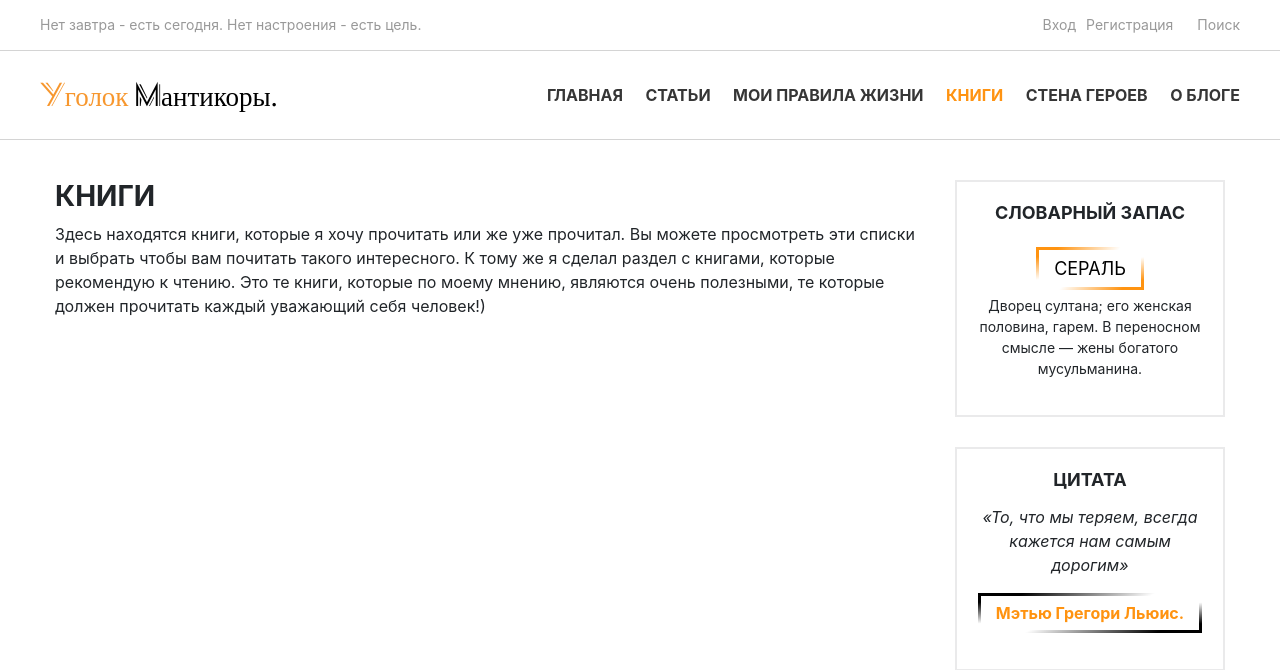
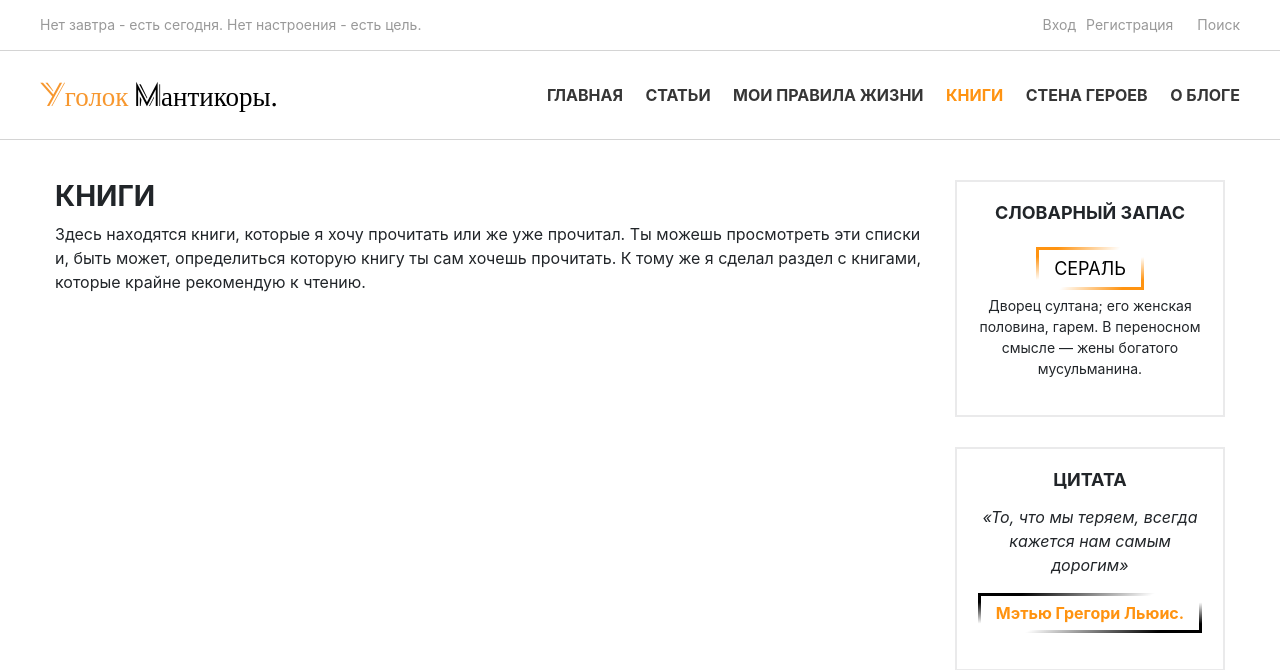
Before and after one commit to killingHail606/manticore-corner, a Django app: page /books/ in a window 1280 px wide. Shown: the top 670 px of the page. Run offline with Django 3.2, Linux system fonts and the light colour scheme; data that the repository does not hold is empty; some libraries are stand-ins or nearby versions.

Commit message:
edit description of books

```diff
--- a/templates/books/books.html
+++ b/templates/books/books.html
@@ -22,8 +22,8 @@
 {% block content %}
     <div class="block_lists">
         <h2>Книги</h2>
-        <p>Здесь находятся книги, которые я хочу прочитать или же уже прочитал. Вы можете просмотреть эти списки и выбрать чтобы вам почитать такого интересного. К тому же я сделал раздел с книгами, которые рекомендую к
-        чтению. Это те книги, которые по моему мнению, являются очень полезными, те которые должен прочитать каждый уважающий себя человек!)</p>
+        <p>Здесь находятся книги, которые я хочу прочитать или же уже прочитал. Ты можешь просмотреть эти списки и, быть может, определиться которую книгу ты сам хочешь прочитать. К тому же я сделал раздел с книгами, которые крайне рекомендую к
+        чтению.</p>
         <div class="lists">
             {% for section in books_sections %}
                 <div class="list"><a href="{{ section.get_absolute_url }}">{{ section.title }}</a></div>
```
